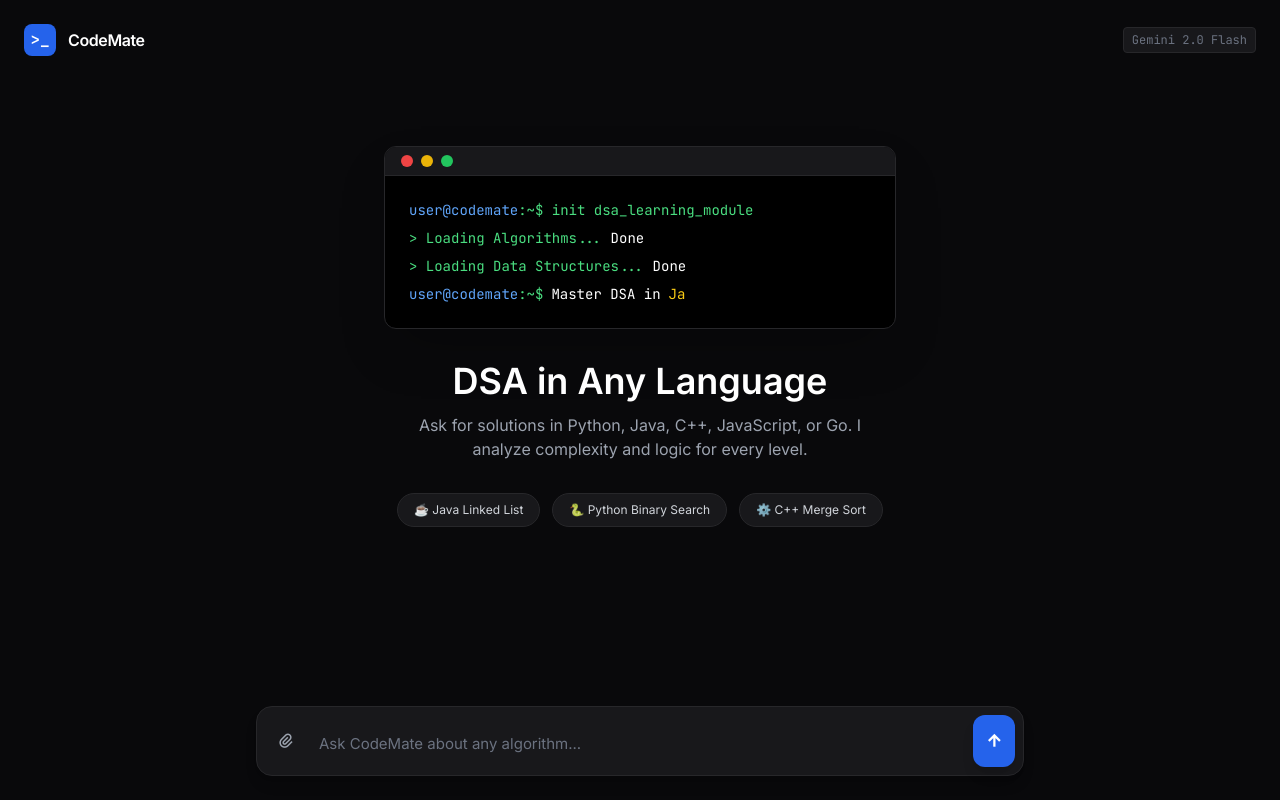
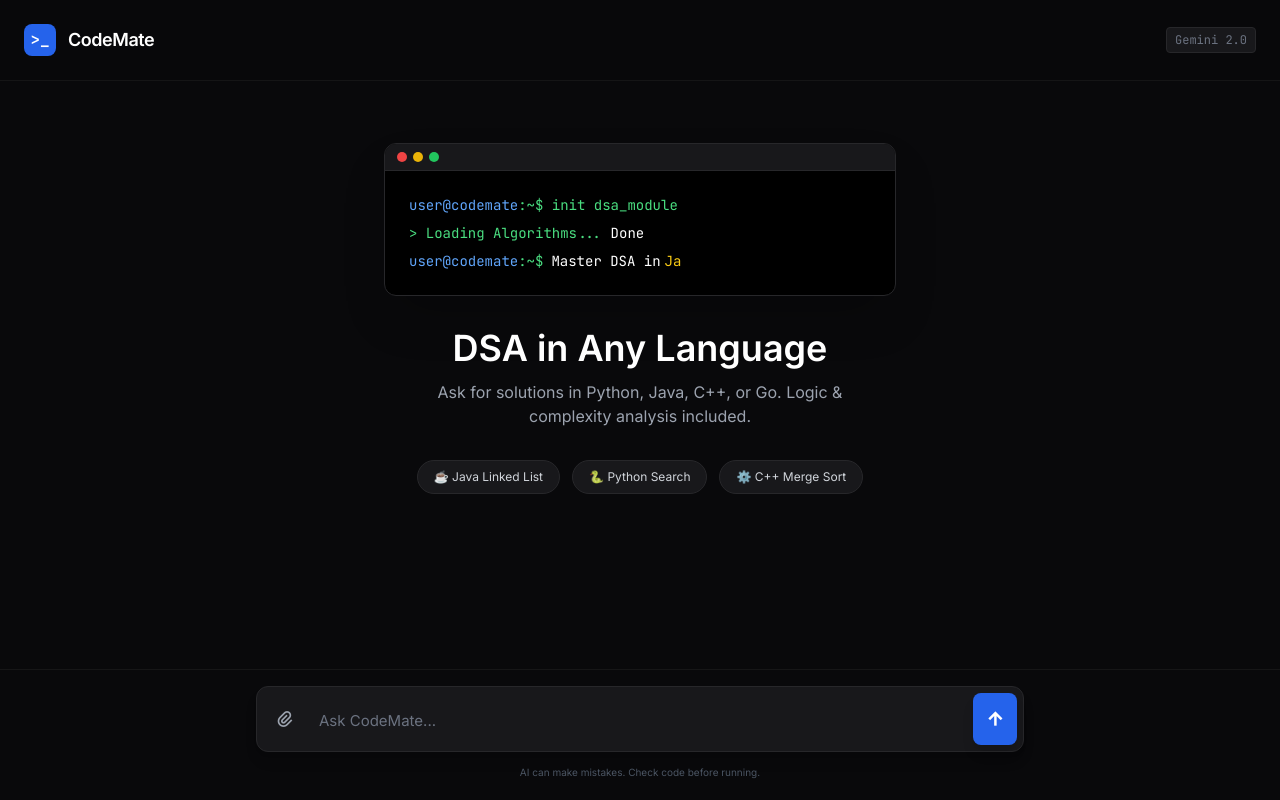
Before and after one commit to rohandas6555-ship-it/CodeMate, a Flask app: page / in a window 1280 px wide. Run offline with Flask 3, Linux system fonts and the light colour scheme; some libraries are stand-ins or nearby versions.

Commit message:
Update index.html

```diff
--- a/templates/index.html
+++ b/templates/index.html
@@ -3,7 +3,7 @@
 
 <head>
     <meta charset="UTF-8">
-    <meta name="viewport" content="width=device-width, initial-scale=1.0">
+    <meta name="viewport" content="width=device-width, initial-scale=1.0, maximum-scale=1.0, user-scalable=no">
     <title>CodeMate | Polyglot DSA</title>
 
     <script src="https://cdn.tailwindcss.com"></script>
@@ -40,11 +40,16 @@
                     },
                     animation: {
                         'cursor': 'cursor .75s step-end infinite',
+                        'fade-in': 'fadeIn 0.3s ease-in-out',
                     },
                     keyframes: {
                         cursor: {
                             '0%, 100%': { opacity: '1' },
                             '50%': { opacity: '0' },
+                        },
+                        fadeIn: {
+                            '0%': { opacity: '0', transform: 'translateY(10px)' },
+                            '100%': { opacity: '1', transform: 'translateY(0)' },
                         }
                     }
                 }
@@ -56,6 +61,8 @@
         body {
             background-color: #09090b;
             color: #e4e4e7;
+            /* Prevent bounce on mobile */
+            overscroll-behavior-y: none;
         }
 
         /* Premium Scrollbar */
@@ -144,99 +181,83 @@
             animation: bounce 1.4s infinite ease-in-out both;
         }
 
-        .typing-dot:nth-child(1) {
-            animation-delay: -0.32s;
-        }
-
-        .typing-dot:nth-child(2) {
-            animation-delay: -0.16s;
-        }
+        .typing-dot:nth-child(1) { animation-delay: -0.32s; }
+        .typing-dot:nth-child(2) { animation-delay: -0.16s; }
 
         @keyframes bounce {
-
-            0%,
-            80%,
-            100% {
-                transform: scale(0);
-            }
-
-            40% {
-                transform: scale(1);
-            }
+            0%, 80%, 100% { transform: scale(0); }
+            40% { transform: scale(1); }
         }
     </style>
 </head>
 
-<body class="flex h-screen overflow-hidden">
+<body class="flex h-[100dvh] flex-col overflow-hidden text-sm md:text-base">
 
-    <main class="flex-1 flex flex-col relative h-full">
-
-        <header class="absolute top-0 left-0 w-full p-6 flex justify-between items-center z-20 pointer-events-none">
-            <div class="flex items-center gap-3 pointer-events-auto">
-                <div
-                    class="w-8 h-8 rounded-lg bg-blue-600 flex items-center justify-center text-white font-bold font-mono">
-                    >_</div>
-                <span class="font-semibold text-white tracking-tight">CodeMate</span>
+    <header class="w-full p-4 md:p-6 flex justify-between items-center z-20 border-b border-white/5 bg-bg/95 backdrop-blur absolute top-0">
+        <div class="flex items-center gap-2 md:gap-3">
+            <div class="w-7 h-7 md:w-8 md:h-8 rounded-lg bg-blue-600 flex items-center justify-center text-white font-bold font-mono text-sm md:text-base">
+                >_
             </div>
-            <div class="text-xs font-mono text-gray-500 bg-surface px-2 py-1 rounded border border-border">
-                Gemini 2.0 Flash
+            <span class="font-semibold text-white tracking-tight text-base md:text-lg">CodeMate</span>
+        </div>
+        <div class="text-[10px] md:text-xs font-mono text-gray-500 bg-surface px-2 py-1 rounded border border-border">
+            Gemini 2.0
         </div>
     </header>
 
-        <div id="chat-container" class="flex-1 overflow-y-auto p-4 scroll-smooth">
-            <div class="max-w-3xl mx-auto space-y-8 py-8 pb-32 pt-20">
+    <div id="chat-container" class="flex-1 overflow-y-auto scroll-smooth pt-16 md:pt-20 pb-4">
+        <div class="max-w-3xl mx-auto px-4 w-full flex flex-col min-h-full">
 
-                <div id="hero"
-                    class="flex flex-col items-center justify-center min-h-[60vh] text-center transition-opacity duration-500">
+            <div id="hero" class="flex flex-col items-center justify-center flex-1 py-8 transition-opacity duration-500">
 
-                    <div
-                        class="w-full max-w-lg bg-black border border-border rounded-xl shadow-2xl overflow-hidden mb-8 text-left font-mono text-sm">
-                        <div class="bg-surface px-4 py-2 border-b border-border flex gap-2">
-                            <div class="w-3 h-3 rounded-full bg-red-500"></div>
-                            <div class="w-3 h-3 rounded-full bg-yellow-500"></div>
-                            <div class="w-3 h-3 rounded-full bg-green-500"></div>
+                <div class="w-full max-w-lg bg-black border border-border rounded-xl shadow-2xl overflow-hidden mb-6 md:mb-8 text-left font-mono text-xs md:text-sm mx-4">
+                    <div class="bg-surface px-3 py-2 border-b border-border flex gap-1.5">
+                        <div class="w-2.5 h-2.5 rounded-full bg-red-500"></div>
+                        <div class="w-2.5 h-2.5 rounded-full bg-yellow-500"></div>
+                        <div class="w-2.5 h-2.5 rounded-full bg-green-500"></div>
                     </div>
-                        <div class="p-6 text-green-400 space-y-2">
-                            <div><span class="text-blue-400">user@codemate</span>:~$ init dsa_learning_module</div>
+                    <div class="p-4 md:p-6 text-green-400 space-y-2 break-all">
+                        <div><span class="text-blue-400">user@codemate</span>:~$ init dsa_module</div>
                         <div>> Loading Algorithms... <span class="text-white">Done</span></div>
-                            <div>> Loading Data Structures... <span class="text-white">Done</span></div>
-                            <div class="flex">
-                                <span class="text-blue-400">user@codemate</span>:~$ <span class="text-white ml-2">Master
-                                    DSA in </span>
-                                <span id="typewriter" class="text-yellow-400 ml-2"></span><span
-                                    class="animate-cursor inline-block w-2 h-4 bg-white ml-1 align-middle"></span>
+                        <div class="flex flex-wrap">
+                            <span class="text-blue-400">user@codemate</span>:~$ <span class="text-white ml-2 mr-1">Master DSA in </span>
+                            <span class="flex">
+                                <span id="typewriter" class="text-yellow-400"></span>
+                                <span class="animate-cursor inline-block w-2 h-4 bg-white ml-1 align-middle"></span>
+                            </span>
                         </div>
                     </div>
                 </div>
 
-                    <h1 class="text-3xl md:text-4xl font-bold text-white mb-3">DSA in Any Language</h1>
-                    <p class="text-gray-400 max-w-md mx-auto">
-                        Ask for solutions in Python, Java, C++, JavaScript, or Go.
-                        I analyze complexity and logic for every level.
+                <h1 class="text-2xl md:text-4xl font-bold text-white mb-2 md:mb-3 text-center">DSA in Any Language</h1>
+                <p class="text-gray-400 text-xs md:text-base max-w-md mx-auto text-center px-4">
+                    Ask for solutions in Python, Java, C++, or Go.
+                    Logic & complexity analysis included.
                 </p>
 
-                    <div class="flex flex-wrap justify-center gap-3 mt-8">
+                <div class="flex flex-wrap justify-center gap-2 md:gap-3 mt-6 md:mt-8 px-2">
                     <button onclick="fillInput('Explain Linked List in Java')"
-                            class="px-4 py-2 rounded-full border border-border bg-surface hover:bg-white/10 text-xs text-gray-300 transition">
+                        class="px-3 py-1.5 md:px-4 md:py-2 rounded-full border border-border bg-surface hover:bg-white/10 text-[11px] md:text-xs text-gray-300 transition whitespace-nowrap">
                         ☕ Java Linked List
                     </button>
                     <button onclick="fillInput('Implement Binary Search in Python')"
-                            class="px-4 py-2 rounded-full border border-border bg-surface hover:bg-white/10 text-xs text-gray-300 transition">
-                            🐍 Python Binary Search
+                        class="px-3 py-1.5 md:px-4 md:py-2 rounded-full border border-border bg-surface hover:bg-white/10 text-[11px] md:text-xs text-gray-300 transition whitespace-nowrap">
+                        🐍 Python Search
                     </button>
                     <button onclick="fillInput('Merge Sort C++ Implementation')"
-                            class="px-4 py-2 rounded-full border border-border bg-surface hover:bg-white/10 text-xs text-gray-300 transition">
+                        class="px-3 py-1.5 md:px-4 md:py-2 rounded-full border border-border bg-surface hover:bg-white/10 text-[11px] md:text-xs text-gray-300 transition whitespace-nowrap">
                         ⚙️ C++ Merge Sort
                     </button>
                 </div>
             </div>
 
-                <div id="messages-list" class="space-y-6"></div>
+            <div id="messages-list" class="space-y-6 pb-24"></div>
 
-                <div id="loader" class="hidden">
-                    <div class="flex gap-4">
-                        <div class="w-8 h-8 rounded bg-blue-600 flex items-center justify-center flex-shrink-0"><i
-                                class="ri-robot-2-fill text-white"></i></div>
+            <div id="loader" class="hidden pb-24">
+                <div class="flex gap-3 md:gap-4">
+                    <div class="w-7 h-7 md:w-8 md:h-8 rounded bg-blue-600 flex items-center justify-center flex-shrink-0">
+                        <i class="ri-robot-2-fill text-white text-sm md:text-base"></i>
+                    </div>
                     <div class="flex items-center gap-1 mt-3">
                         <div class="typing-dot"></div>
                         <div class="typing-dot"></div>
@@ -248,39 +269,42 @@
         </div>
     </div>
 
-        <div class="w-full bg-bg p-4 pb-6 z-30">
+    <div class="w-full bg-bg border-t border-white/5 p-3 md:p-4 z-30">
         <div class="max-w-3xl mx-auto relative">
 
             <div id="file-preview"
-                    class="hidden absolute -top-10 left-0 bg-surface border border-border px-3 py-1 rounded text-xs text-gray-400 flex items-center gap-2">
-                    <i class="ri-file-code-line"></i> <span id="filename">file.js</span>
-                    <button onclick="clearFile()" class="ml-2 hover:text-red-400"><i class="ri-close-line"></i></button>
+                class="hidden absolute -top-12 left-0 bg-surface border border-border px-3 py-1.5 rounded text-xs text-gray-400 items-center gap-2 shadow-lg">
+                <i class="ri-file-code-line"></i>
+                <span id="filename" class="truncate max-w-[150px]">file.js</span>
+                <button onclick="clearFile()" class="ml-2 hover:text-red-400 p-1"><i class="ri-close-line"></i></button>
             </div>
 
-                <div
-                    class="bg-surface rounded-2xl border border-border flex items-end p-2 focus-within:border-blue-500/50 transition-colors shadow-lg">
+            <div class="bg-surface rounded-xl border border-border flex items-end p-1.5 focus-within:border-blue-500/50 transition-colors shadow-lg">
                 <button onclick="document.getElementById('file-upload').click()"
-                        class="p-3 text-gray-400 hover:text-white rounded-xl transition">
-                        <i class="ri-attachment-2 text-lg"></i>
+                    class="p-2 md:p-3 text-gray-400 hover:text-white rounded-lg transition shrink-0">
+                    <i class="ri-attachment-2 text-lg md:text-xl"></i>
                 </button>
                 <input type="file" id="file-upload" class="hidden" onchange="handleFile(this)">
 
                 <textarea id="user-input" rows="1"
-                        class="w-full bg-transparent text-white placeholder-gray-500 p-3 max-h-48 resize-none focus:outline-none font-sans text-[15px]"
-                        placeholder="Ask CodeMate about any algorithm..."></textarea>
+                    class="w-full bg-transparent text-white placeholder-gray-500 p-2 md:p-3 max-h-32 resize-none focus:outline-none font-sans text-sm md:text-[15px] leading-relaxed"
+                    placeholder="Ask CodeMate..."></textarea>
 
                 <button onclick="sendMessage()" id="send-btn"
-                        class="p-3 bg-blue-600 hover:bg-blue-500 text-white rounded-xl transition shadow-lg disabled:opacity-50">
-                        <i class="ri-arrow-up-line font-bold text-lg"></i>
+                    class="p-2 md:p-3 bg-blue-600 hover:bg-blue-500 text-white rounded-lg transition shadow-lg disabled:opacity-50 shrink-0">
+                    <i class="ri-arrow-up-line font-bold text-lg md:text-xl"></i>
                 </button>
+            </div>
+
+            <div class="text-center mt-2 text-[10px] text-gray-600 hidden md:block">
+                AI can make mistakes. Check code before running.
             </div>
         </div>
     </div>
-    </main>
 
     <script>
         // --- TYPEWRITER EFFECT ---
-        const languages = ["Python...", "C++...", "Java...", "JavaScript...", "Go..."];
+        const languages = ["Python...", "C++...", "Java...", "JS...", "Go..."];
         let langIndex = 0;
         let charIndex = 0;
         let isDeleting = false;
@@ -322,25 +345,34 @@
         const loader = document.getElementById('loader');
         let currentFile = null;
 
-        // Init Math Render
         document.addEventListener("DOMContentLoaded", function () { renderMathInElement(document.body); });
 
         userInput.addEventListener('input', function () {
             this.style.height = 'auto';
             this.style.height = (this.scrollHeight) + 'px';
+            if(this.value === '') this.style.height = 'auto';
         });
 
         userInput.addEventListener('keydown', (e) => {
-            if (e.key === 'Enter' && !e.shiftKey) { e.preventDefault(); sendMessage(); }
+            if (e.key === 'Enter' && !e.shiftKey) {
+                e.preventDefault();
+                // Close keyboard on mobile if needed or just send
+                sendMessage();
+            }
         });
 
-        function fillInput(text) { userInput.value = text; userInput.focus(); }
+        function fillInput(text) {
+            userInput.value = text;
+            userInput.focus();
+            userInput.dispatchEvent(new Event('input')); // Trigger resize
+        }
 
         function handleFile(input) {
             if (input.files[0]) {
                 currentFile = input.files[0];
-                document.getElementById('file-preview').classList.remove('hidden');
-                document.getElementById('file-preview').classList.add('flex');
+                const preview = document.getElementById('file-preview');
+                preview.classList.remove('hidden');
+                preview.classList.add('flex');
                 document.getElementById('filename').innerText = currentFile.name;
             }
         }
@@ -348,20 +380,21 @@
         function clearFile() {
             currentFile = null;
             document.getElementById('file-upload').value = '';
-            document.getElementById('file-preview').classList.add('hidden');
-            document.getElementById('file-preview').classList.remove('flex');
+            const preview = document.getElementById('file-preview');
+            preview.classList.add('hidden');
+            preview.classList.remove('flex');
         }
 
         function appendMessage(role, content) {
             const div = document.createElement('div');
-            div.className = "flex gap-4 md:gap-6 animate-fade-in";
+            div.className = "flex gap-3 md:gap-6 animate-fade-in";
 
             const avatar = document.createElement('div');
-            avatar.className = `w-8 h-8 rounded flex-shrink-0 flex items-center justify-center mt-1 ${role === 'ai' ? 'bg-blue-600 text-white' : 'bg-surface border border-border text-gray-300'}`;
-            avatar.innerHTML = role === 'ai' ? '<i class="ri-robot-2-fill"></i>' : '<i class="ri-user-3-fill"></i>';
+            avatar.className = `w-7 h-7 md:w-8 md:h-8 rounded flex-shrink-0 flex items-center justify-center mt-1 ${role === 'ai' ? 'bg-blue-600 text-white' : 'bg-surface border border-border text-gray-300'}`;
+            avatar.innerHTML = role === 'ai' ? '<i class="ri-robot-2-fill text-sm md:text-base"></i>' : '<i class="ri-user-3-fill text-sm md:text-base"></i>';
 
             const msgContent = document.createElement('div');
-            msgContent.className = "flex-1 min-w-0 prose prose-invert max-w-none pt-1";
+            msgContent.className = "flex-1 min-w-0 prose prose-invert max-w-none pt-0.5 md:pt-1";
 
             if (role === 'ai') {
                 const rawHTML = marked.parse(content);
@@ -379,7 +412,7 @@
                     header.innerHTML = `
                         <span class="font-mono text-xs uppercase">${lang}</span>
                         <div class="copy-btn" onclick="copyCode(this)">
-                            <i class="ri-file-copy-line"></i> Copy
+                            <i class="ri-file-copy-line"></i> <span class="hidden sm:inline">Copy</span>
                         </div>
                     `;
 
@@ -410,7 +443,11 @@
             div.appendChild(avatar);
             div.appendChild(msgContent);
             msgList.appendChild(div);
-            chatContainer.scrollTo({ top: chatContainer.scrollHeight, behavior: 'smooth' });
+
+            // Scroll to bottom logic adapted for mobile
+            setTimeout(() => {
+                chatContainer.scrollTop = chatContainer.scrollHeight;
+            }, 100);
         }
 
         window.copyCode = function (btn) {
@@ -430,7 +467,7 @@
 
             appendMessage('user', text);
             userInput.value = '';
-            userInput.style.height = 'auto';
+            userInput.style.height = 'auto'; // Reset height
             document.getElementById('send-btn').disabled = true;
 
             const formData = new FormData();
@@ -439,7 +476,7 @@
             clearFile();
 
             loader.classList.remove('hidden');
-            chatContainer.scrollTo({ top: chatContainer.scrollHeight, behavior: 'smooth' });
+            chatContainer.scrollTop = chatContainer.scrollHeight;
 
             try {
                 const res = await fetch('/chat', { method: 'POST', body: formData });
```
Also changed, not shown: other parts of templates/index.html (+39 -9 lines). Lines whose indentation alone changed are shown as unchanged.
